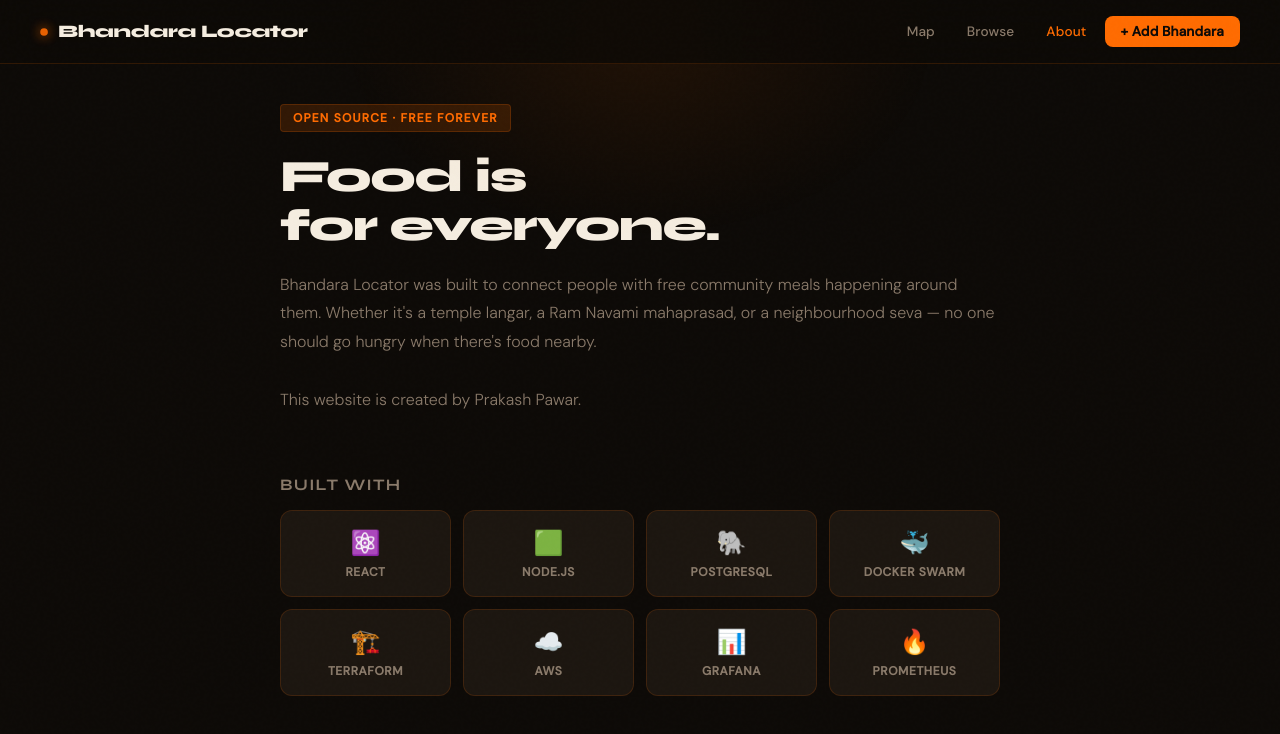
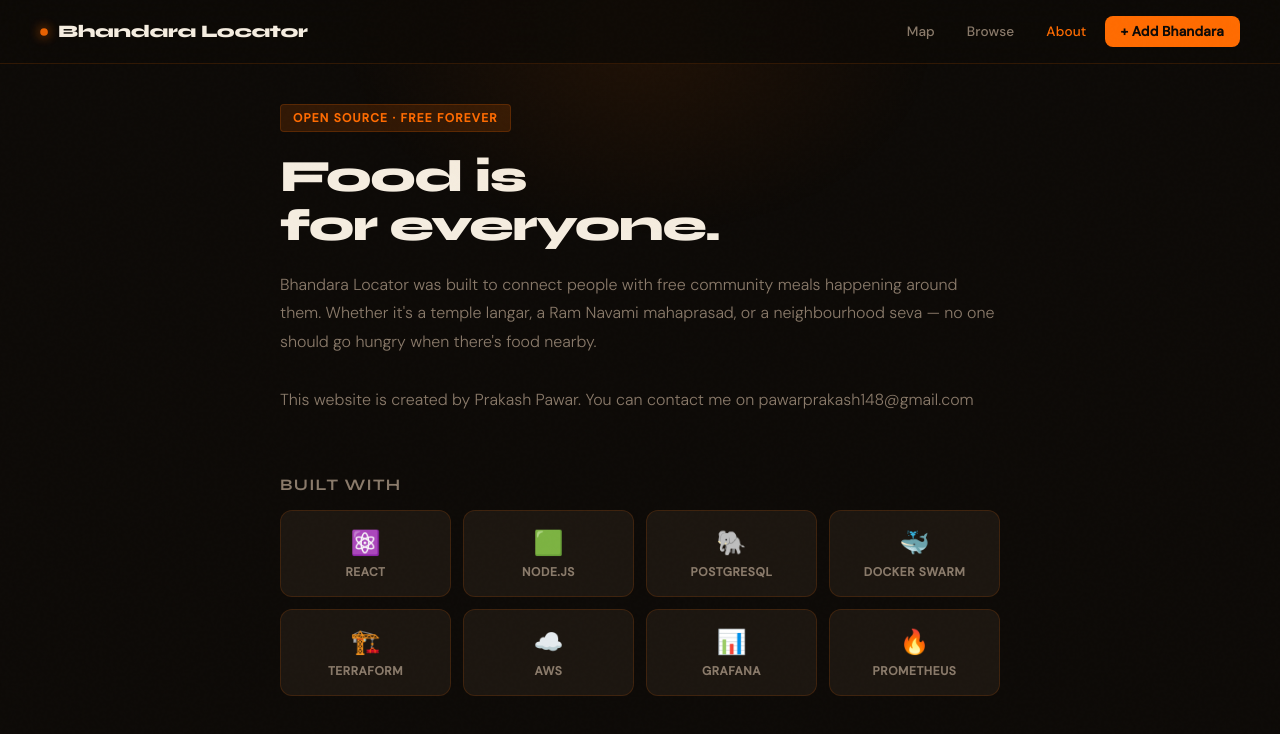
Before and after one commit to prakashpaw/bhandara-locator, a React app in the folder frontend/: page /about in a window 1280 px wide. Shown: the top 734 px of the page. Built offline with nearby package versions, Linux system fonts and the light colour scheme; the HTML template or start-up script is replaced by a standard one.

Commit message:
feat: adding new about info:

```diff
--- a/frontend/src/pages/About.jsx
+++ b/frontend/src/pages/About.jsx
@@ -22,7 +22,7 @@ function About() {
           Whether it's a temple langar, a Ram Navami mahaprasad, or a neighbourhood seva — no one should
           go hungry when there's food nearby.
           <br /><br />
-          This website is created by Prakash Pawar.
+          This website is created by Prakash Pawar. You can contact me on pawarprakash148@gmail.com
         </p>
       </div>
 
```
